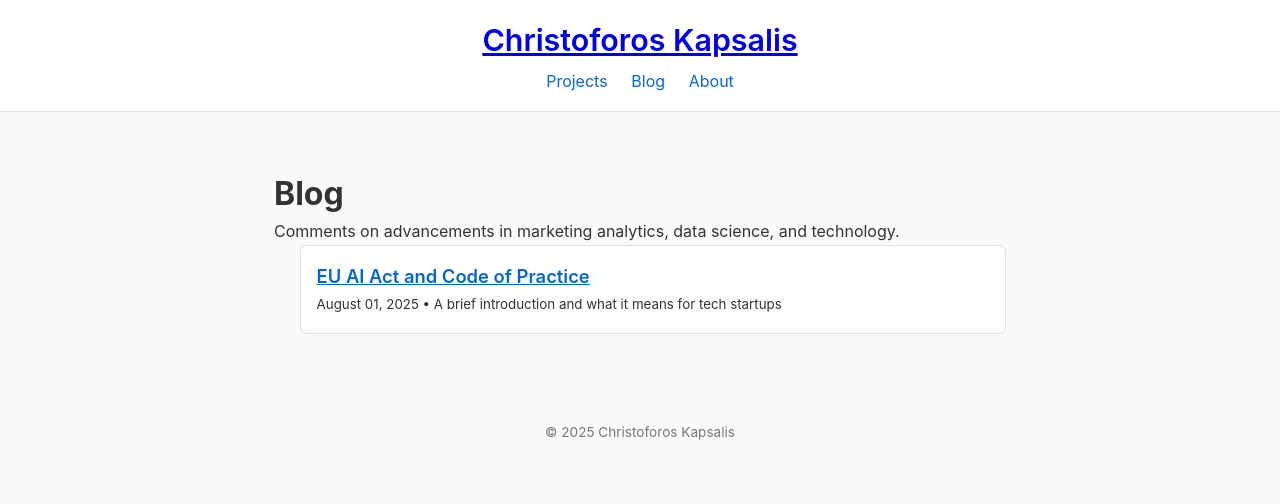
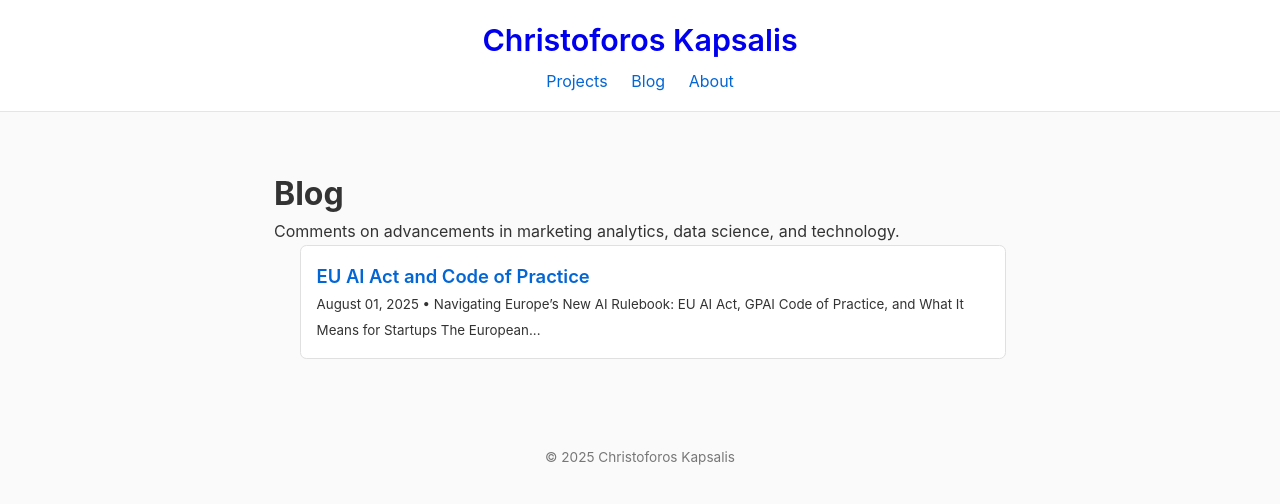
Before and after one commit to C-Kapsalis/portfolio-website, a Jekyll site: the page built from blog.md, in a window 1280 px wide. Shown: the top 504 px of the page. Built offline with Jekyll 4.4.1, drawn with Linux system fonts in a browser that asks for light colours.

Commit message:
final blog creation

```diff
--- a/_posts/2025-08-01-eu-ai-act.md
+++ b/_posts/2025-08-01-eu-ai-act.md
@@ -2,7 +2,6 @@
 layout: default
 title: "EU AI Act and Code of Practice"
 date: 2025-08-01
-excerpt: "A brief introduction and what it means for tech startups"
 ---
 
 
--- a/assets/css/style.css
+++ b/assets/css/style.css
@@ -41,3 +41,14 @@
   margin-left: 1.6rem !important;   /* shift right; tweak rem value */
   padding-left: 0;                  /* keep bullets tight */
 }
+
+
+/* Remove underlines from all links */
+a {
+  text-decoration: none !important;
+}
+
+/* Optional: Keep underline on hover for better UX */
+a:hover {
+  text-decoration: underline !important;
+}
```
Also changed, not shown: _includes/header.html (line endings or trailing spaces).
